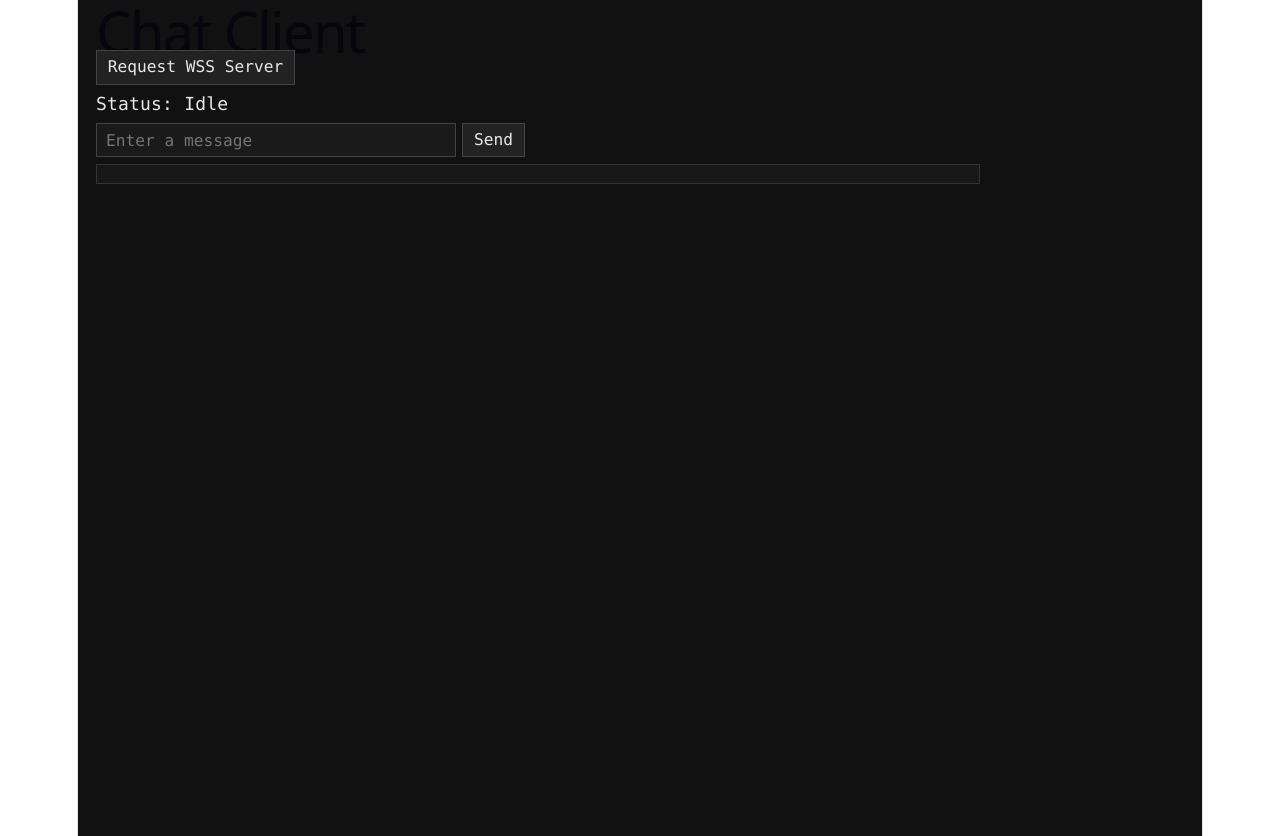
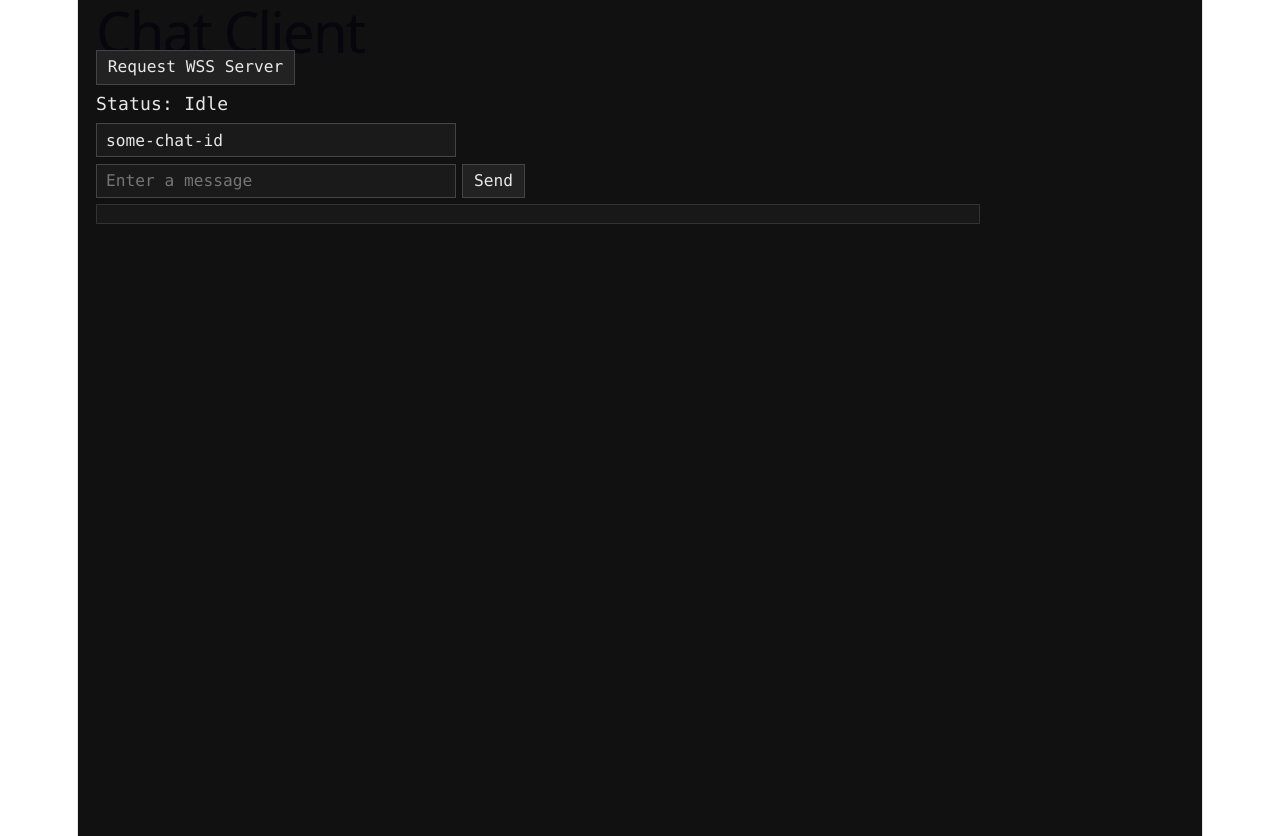
Before and after one commit to ryanennns/chat, a React (Vite) app in the folder chat-client/: page / in a window 1280 px wide. Built offline with nearby package versions, Linux system fonts and the light colour scheme.

Commit message:
chatroom id

```diff
--- a/chat-client/src/App.tsx
+++ b/chat-client/src/App.tsx
@@ -21,6 +21,7 @@ const MAX_MESSAGES = 100;
 function App() {
   const socketRef = useRef<WebSocket | null>(null);
   const messageIdRef = useRef(0);
+  const [chatRoomId, setChatRoomId] = useState("some-chat-id");
   const [serverUrl, setServerUrl] = useState("");
   const [status, setStatus] = useState("Idle");
   const [error, setError] = useState("");
@@ -73,7 +74,7 @@ function App() {
           JSON.stringify({
             type: "register",
             payload: {
-              chatId: "some-chat-id",
+              chatId: chatRoomId.trim() || "some-chat-id",
             },
           }),
         );
@@ -133,6 +134,14 @@ function App() {
       <div className="chat-box">
         <input
           type="text"
+          value={chatRoomId}
+          onChange={(event) => setChatRoomId(event.target.value)}
+          placeholder="Enter chat room ID"
+        />
+      </div>
+      <div className="chat-box">
+        <input
+          type="text"
           value={draft}
           onChange={(event) => setDraft(event.target.value)}
           placeholder="Enter a message"
```
